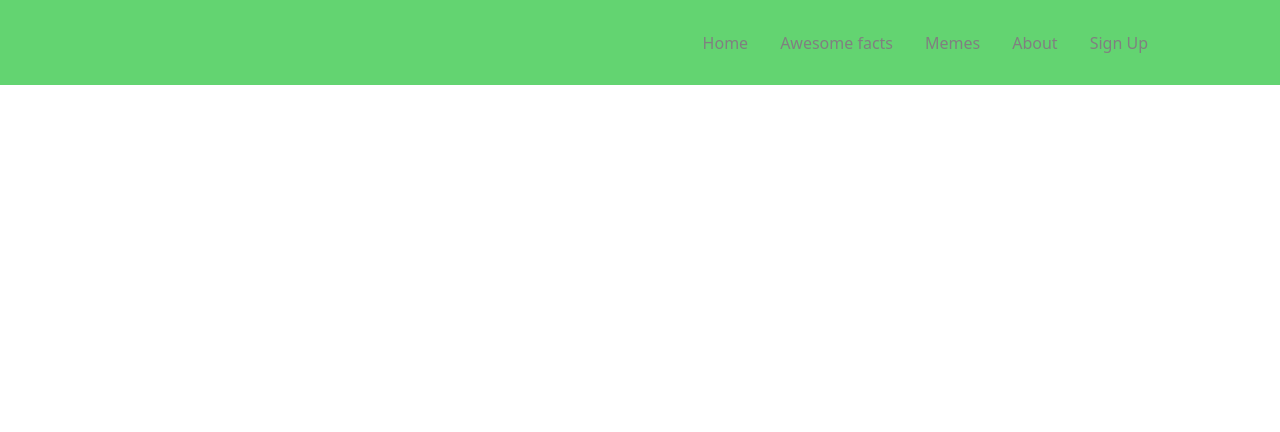
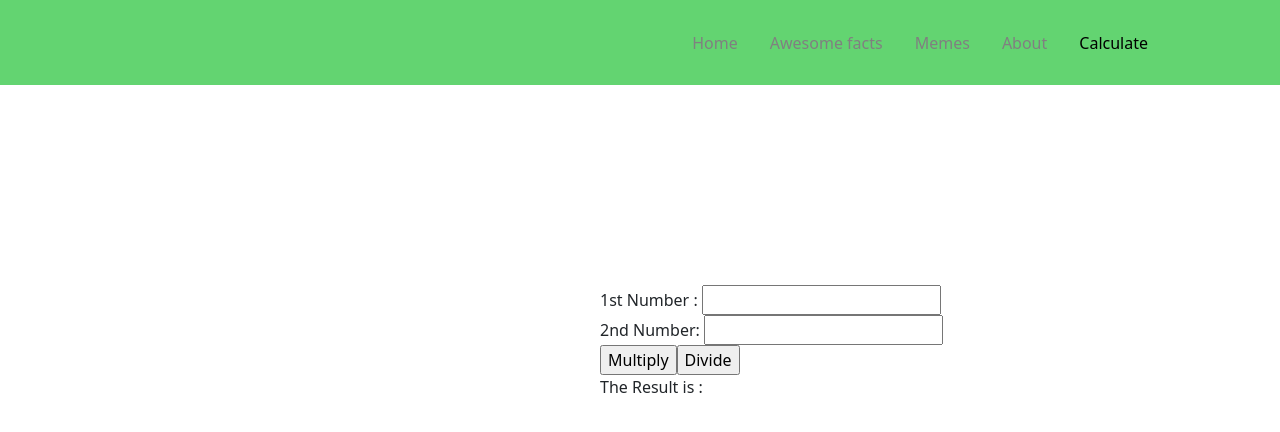
Before and after one commit to Loki101998/my-resume, a React (Create React App) app: page /calculate in a window 1280 px wide. Shown: the top 432 px of the page. Built offline with nearby package versions, Linux system fonts and the light colour scheme.

Commit message:
added calculate and changed about

```diff
--- a/src/App.js
+++ b/src/App.js
@@ -8,7 +8,7 @@ import { BrowserRouter, Route } from 'react-router-dom';
 import Index from './Pages';
 import Home from './Pages/home';
 import About from './Pages/about';
-import SignUp from './Pages/signup';
+import Calculate from './Pages/calculate';
 import Awesomefacts from './Pages/Awesome facts';
 import Memes from './Pages/memes';
 
@@ -27,8 +27,7 @@ import Memes from './Pages/memes';
 const totalnumberofsteps= numberofsteps(days,100)
 let b=totalnumberofsteps();
 
-
- function App() {
+function App() {
   return (
     <>
     <BrowserRouter>
@@ -36,7 +35,7 @@ let b=totalnumberofsteps();
         <Route path='/' exact component={Index} />
         <Route path='/home' component={Home} />
         <Route path='/about' component={About} />
-        <Route path='/signup' component={SignUp} />
+        <Route path='/calculate' component={Calculate} />
         <Route path='/memes' component={Memes} />
         <Route path='/Awesome facts' component={Awesomefacts} />
     </BrowserRouter>
--- a/src/Navbar/index.js
+++ b/src/Navbar/index.js
@@ -25,8 +25,8 @@ return (
 		<NavLink to='/about' activeStyle>
 			About
 		</NavLink>
-		<NavLink to='/signup' activeStyle>
-			Sign Up
+		<NavLink to='/calculate' activeStyle>
+			Calculate
 		</NavLink>
 		</NavMenu>
 	</Nav>
--- a/src/Pages/Awesome facts.js
+++ b/src/Pages/Awesome facts.js
@@ -4,10 +4,12 @@ const Awesomefacts = () => {
 return (
 	<div
 	style={{
-		display: 'flex',
-		justifyContent: 'Right',
-		alignItems: 'Right',
-		height: '100vh'
+		// display: '',
+		// justifyContent: 'center',
+		//alignItems: 'center',
+		//height: '100vh'
+		marginTop: '200px',
+		marginLeft: '200px',
 	}}
 	>
 	<h1>You are at right place to know some mind blowing facts</h1>
@@ -17,7 +19,7 @@ return (
         <li>Perfection doesn't exist just keep on improving every single day</li>
     </ul>
 	</div>
-);
+    );
 };
 
 export default Awesomefacts;
--- a/src/Pages/about.js
+++ b/src/Pages/about.js
@@ -8,30 +8,38 @@ const m1=m/60
 const s1=s/3600
 const time=h+m1+s1;
 let output;
-if (time > 3 && time <= 9)
+if (time > 4 && time < 12)
    output="Good Morning"
-else if (time > 9 && time <= 15)
+else if (time >= 12 && time < 16)
    output="Good Afternoon"
-else if(time > 15 && time <= 21)
+else if(time >= 16 && time <= 19)
     output="Good Evening"
 else
     output="Good Night"
     if(h<12)
     t='AM'
-  else
+  else if(h>= 13)
   {
     h=h-12
     t='PM'
   }
+  else
+   h=h
+   t='PM'
+
 const About = () => {
 return (
 	<>
-  <div className="App">
-      <header className="App-header">
-      </header>
-    </div>
-	{/* <img src="Loki.jpg" />  */}
-        <img src={process.env.PUBLIC_URL+"Loki.jpg"} />
+       	<div
+	style={{
+		 display: 'block',
+     marginTop: '70px',
+     marginLeft: '500px',
+     marginBottom: '30px'
+
+	  }}
+	>
+	     <img src="Loki.jpg" />
           <h1>
             Current Time(IST) : {h}:{m}:{s} {t}
           </h1>
@@ -46,14 +54,6 @@ return (
           Email : lokesh@ikshalabs.com <br></br>
           About me : Developing novel solutions for persisting problems
         </p>
-	<div
-	style={{
-		display: 'flex',
-		justifyContent: 'Right',
-		alignItems: 'Right',
-		height: '100vh'
-	}}
-	>
         </div>
   </>
 );
--- /dev/null
+++ b/src/Pages/calculate.js
@@ -0,0 +1,42 @@
+import React from 'react';
+
+// function multiplyBy()
+// {
+//         num1 = document.getElementById("firstNumber").value;
+//         num2 = document.getElementById("secondNumber").value;
+//         document.getElementById("result").innerHTML = num1 * num2;
+// }
+
+// function divideBy()
+// {
+//         num1 = document.getElementById("firstNumber").value;
+//         num2 = document.getElementById("secondNumber").value;
+//         document.getElementById("result").innerHTML = num1 / num2;
+// }
+
+
+
+
+const Calculate = () => {
+return (
+	<div
+	style={{
+	       marginTop: '200px',
+		   marginLeft: '600px',
+		}}
+	>
+	<form>
+	1st Number : <input type="text" id="firstNumber" /><br></br>
+	2nd Number: <input type="text" id="secondNumber" /><br></br>
+	<input type="button" onClick='multiplyBy()' Value="Multiply" />
+	<input type="button" onClick="divideBy()" Value="Divide" />
+    </form>
+	<p>The Result is : <br></br>
+    <span id = "result"></span>
+	</p>
+	</div>
+
+);
+};
+
+export default Calculate ;
--- a/src/Pages/signup.js
+++ /dev/null
@@ -1,18 +0,0 @@
-import React from 'react';
-
-const SignUp = () => {
-return (
-	<div
-	style={{
-		display: 'flex',
-		justifyContent: 'Right',
-		alignItems: 'Right',
-		height: '100vh'
-	}}
-	>
-	<h1>Sign Up</h1>
-	</div>
-);
-};
-
-export default SignUp;
```
Lines whose indentation alone changed are shown as unchanged.
